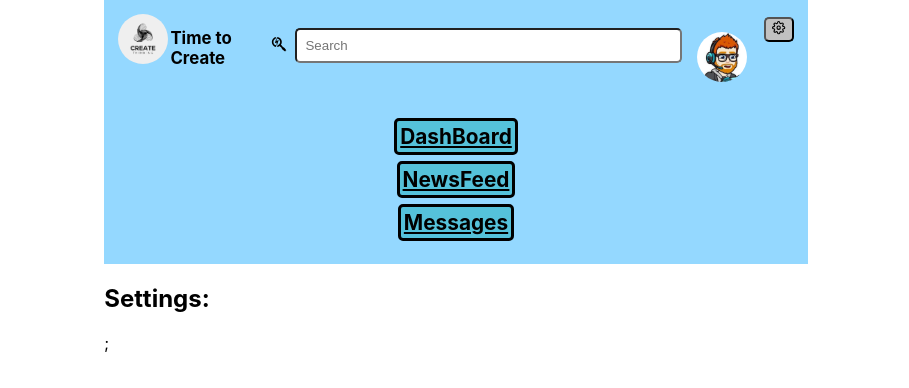
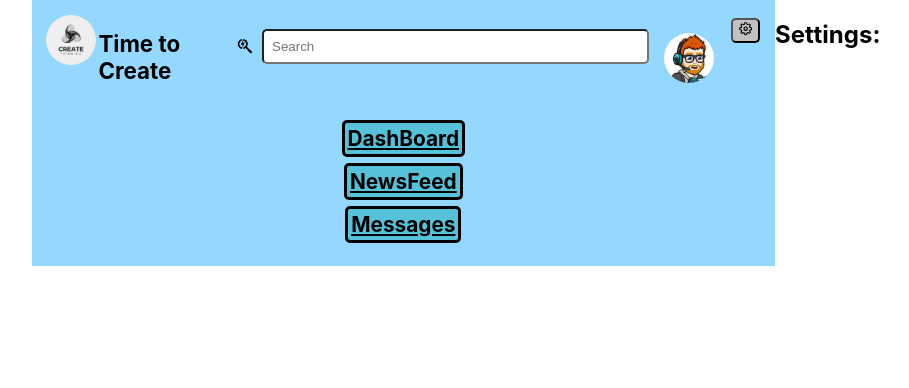
Before and after one commit to jakeols75/Ols-Jacob-Dev2501, a React (Create React App) app: page /settings in a window 1280 px wide. Shown: the top 388 px of the page, without its empty margins (184-1093 px from the left). Built offline with nearby package versions, Linux system fonts and the light colour scheme; the HTML template or start-up script is replaced by a standard one.

Commit message:
Updated header

```diff
--- a/src/App.js
+++ b/src/App.js
@@ -1,11 +1,11 @@
 import React, { Component } from "react";
 import { Routes, Route } from "react-router-dom";
 //Header Component
-//import Header from "./components/header/Header";
+import Header from "./components/header/Header";
 //import FormPost from "./components/form/FormPost";
 //import AdForm from "./components/ads/AdForm";
 //import NavBar for Left Side
-//import NavBar from "./components/navbar/NavBar";
+import NavBar from "./components/navbar/NavBar";
 //import PostCard
 //import PostCard from "./components/form/PostCard";
 //Nav paths
@@ -19,6 +19,10 @@
   render() {
     return (
       <div style={styles.pageLayout}>
+        <div>
+          <Header />
+          <NavBar />
+        </div>
         <Routes>
           <Route path="/" element={<NewsFeed />} />
           <Route path="dashboard" element={<DashBoard />} />
--- a/src/pages/DashBoard.js
+++ b/src/pages/DashBoard.js
@@ -1,18 +1,18 @@
 import React, { useState } from "react";
 import ChartPie from "../components/charts/ChartPie";
 import ChartMedium from "../components/charts/ChartMedium";
-import Header from "../components/header/Header";
-import NavBar from "../components/navbar/NavBar";
+// import Header from "../components/header/Header";
+// import NavBar from "../components/navbar/NavBar";
 
 function DashBoard() {
   const [chartPies] = useState([{ chartHeader: "Likes Overview" }]);
   const [chartMed] = useState([{ chartHeader: "Ad Revinue earned" }]);
   return (
     <section style={styles.pageDisplay}>
-      <div>
+      {/* <div>
         <Header />
         <NavBar style={styles.navBarStyle} />
-      </div>
+      </div> */}
       <h1>DashBoard:</h1>
       <div style={styles.chartDiv}>
         <p>
--- a/src/pages/Messages.js
+++ b/src/pages/Messages.js
@@ -1,14 +1,8 @@
 import React from "react";
-import Header from "../components/header/Header";
-import NavBar from "../components/navbar/NavBar";
 
 function Messages() {
   return (
     <section>
-      <div>
-        <Header />
-        <NavBar />
-      </div>
       <h1>Messages:</h1>
     </section>
   );
--- a/src/pages/Settings.js
+++ b/src/pages/Settings.js
@@ -5,11 +5,7 @@
 function Settings() {
   return (
     <section>
-      <div>
-        <Header />
-        <NavBar />
-      </div>
-      <h1>Settings:</h1>;
+      <h1>Settings:</h1>
     </section>
   );
 }
```
Also changed, not shown: 1 other file (tests, documents, lock files or other folders).
